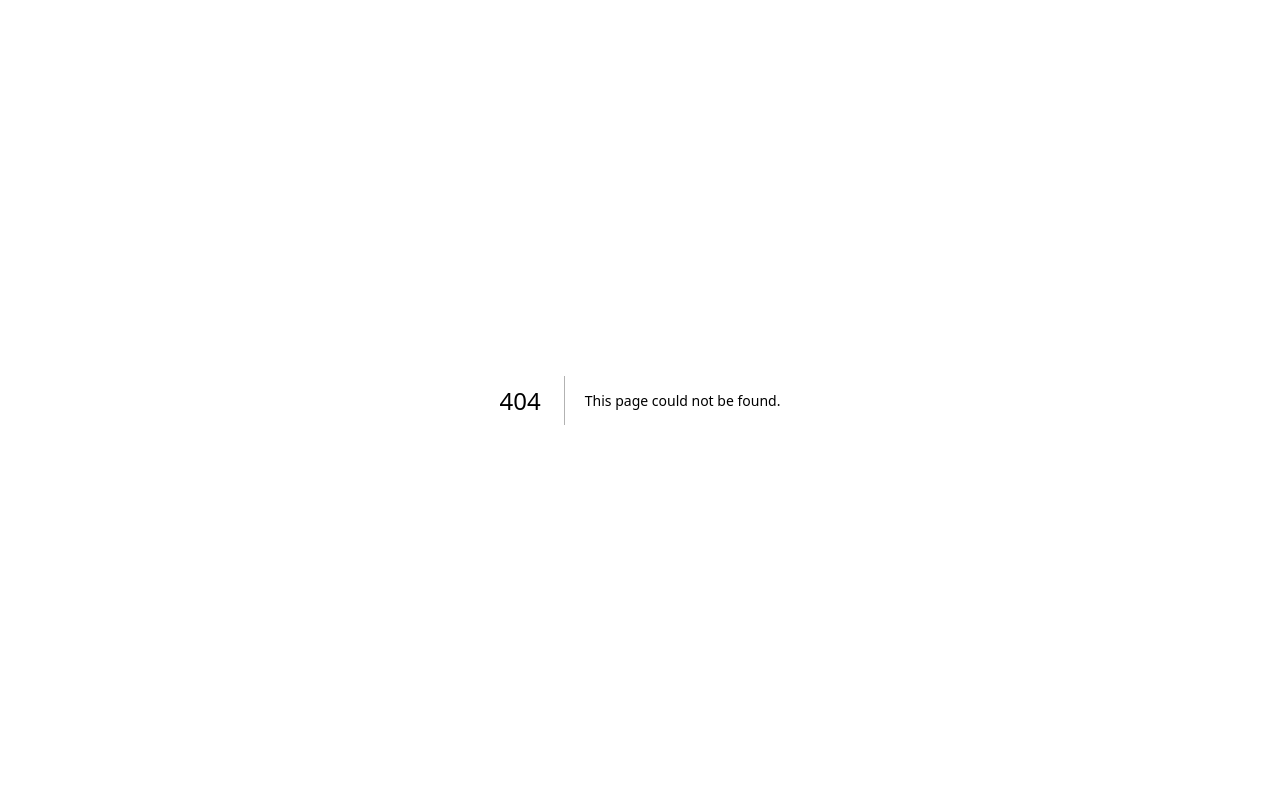
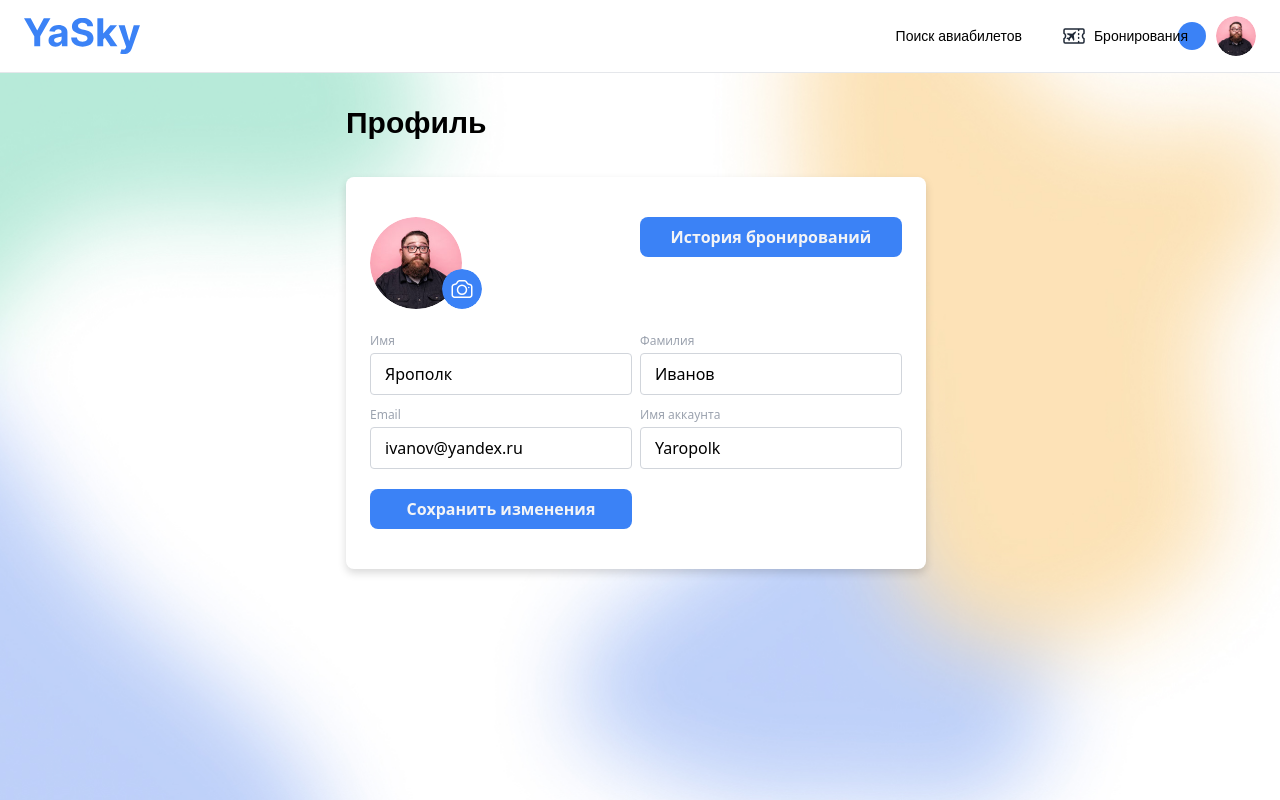
Before and after one commit to diplom-misis/booking, a Next.js app in the folder booking-nextjs-app/: page /profile in a window 1280 px wide. Before the commit this address had no page. Built offline with nearby package versions, Linux system fonts and the light colour scheme.

Commit message:
profile add

```diff
--- a/booking-nextjs-app/src/components/InputField.tsx
+++ b/booking-nextjs-app/src/components/InputField.tsx
@@ -1,25 +1,28 @@
 interface InputFieldProps {
   label: string;
   type?: string;
-  placeholder: string;
+  placeholder?: string;
   width: string;
+  value?: string;
   linkComponent?: React.ReactNode;
 }
 
 export default function InputField({
   label,
   type = 'text',
-  placeholder,
+  placeholder = '',
   width,
+  value = '',
   linkComponent,
 }: InputFieldProps) {
   return (
     <div className={`flex flex-col gap-1 ${width}`}>
-      <p className="text-gray-400 text-xs">{label}</p>
+      <p className='text-gray-400 text-xs'>{label}</p>
       <input
         type={type}
-        className="border border-gray-300 rounded px-3.5 py-2 w-full"
+        className='border border-gray-300 rounded px-3.5 py-2 w-full'
         placeholder={placeholder}
+        value={value}
       />
       {linkComponent && <>{linkComponent}</>}
     </div>
--- /dev/null
+++ b/booking-nextjs-app/src/components/PrimaryButton.tsx
@@ -0,0 +1,21 @@
+import React from 'react';
+
+interface PrimaryButtonProps {
+  onClick?: () => void;
+  children: React.ReactNode;
+  className?: string;
+}
+
+const PrimaryButton: React.FC<PrimaryButtonProps> = ({ onClick = () => {}, children, className = '' }) => {
+  return (
+    <button
+      type='button'
+      onClick={onClick}
+      className={`bg-blue-500 text-gray-100 py-2 rounded-lg font-bold ${className}`}
+    >
+      {children}
+    </button>
+  );
+};
+
+export default PrimaryButton;
--- a/booking-nextjs-app/src/pages/auth/index.tsx
+++ b/booking-nextjs-app/src/pages/auth/index.tsx
@@ -1,56 +1,52 @@
-import InputField from "@/components/InputField";
-import { Logo } from "@/components/logo";
-import Link from "next/link";
+import InputField from '@/components/InputField';
+import { Logo } from '@/components/logo';
+import PrimaryButton from '@/components/PrimaryButton';
+import Link from 'next/link';
 
 export default function AuthPage() {
   // TODO добавить Roboto шрифт
   return (
     <div>
-      <div className="flex flex-col justify-center w-screen h-screen">
-        <div className="flex justify-center gap-44">
-          <div className="flex flex-col gap-10 rounded-lg px-4 py-5 self-center">
-            <div className="flex flex-col gap-4">
+      <div className='flex flex-col justify-center w-screen h-screen'>
+        <div className='flex justify-center gap-[calc(0.5rem+10vw)] xl:gap-[11rem] px-1'>
+          <div className='hidden md:flex flex-col gap-10 rounded-lg px-4 py-5 self-center'>
+            <div className='flex flex-col gap-4'>
               <Logo />
-              <div className="flex flex-col">
-                <p className="text-2xl">Исследуйте вымышленные города</p>
-                <p className="text-2xl">из сказок, бронируя билеты</p>
-                <p className="text-2xl">легко и быстро.</p>
+              <div className='flex flex-col'>
+                <p className='text-2xl'>Исследуйте вымышленные города</p>
+                <p className='text-2xl'>из сказок, бронируя билеты</p>
+                <p className='text-2xl'>легко и быстро.</p>
               </div>
             </div>
-            <div className="flex flex-col gap-1">
-              <p className="text-sm text-gray-500">У вас ещё нет аккаунта?</p>
-              <Link href="#" className="text-blue-500 font-bold">
+            <div className='flex flex-col gap-1'>
+              <p className='text-sm text-gray-500'>У вас ещё нет аккаунта?</p>
+              <Link href='#' className='text-blue-500 font-bold'>
                 Зарегистрироваться
               </Link>
             </div>
           </div>
 
-          <div className="flex flex-col gap-6 bg-white px-6 py-8 shadow-[0_4px_8px_rgba(0,0,0,0.15)] rounded-lg font-sans">
-            <h2 className="text-2xl font-bold">Вход в аккаунт</h2>
-            <div className="flex flex-col gap-4">
+          <div className='flex flex-col gap-6 bg-transparent px-6 py-[2.5rem] shadow-none md:bg-white md:shadow-[0_4px_8px_rgba(0,0,0,0.15)] rounded-lg font-sans'>
+            <h2 className='text-2xl font-bold'>Вход в аккаунт</h2>
+            <form className='flex flex-col gap-4'>
               <InputField
-                label="Email или логин"
-                placeholder="ivanov@yandex.ru"
-                width="w-[332px]"
+                label='Email или логин'
+                placeholder='ivanov@yandex.ru'
+                width='w-[332px]'
               />
               <InputField
-                label="Пароль"
-                type="password"
-                placeholder="******"
-                width="w-[332px]"
+                label='Пароль'
+                type='password'
+                placeholder='******'
+                width='w-[332px]'
                 linkComponent={
-                  <Link href="#" className="text-gray-500 self-end">
+                  <Link href='#' className='text-gray-500 self-end'>
                     Забыли пароль?
                   </Link>
                 }
               />
-            </div>
-            <button
-              type="submit"
-              className="bg-blue-500 text-gray-100 px-16 py-2 rounded-lg font-bold"
-            >
-              Войти
-            </button>
+              <PrimaryButton className='mt-2'>Войти</PrimaryButton>
+            </form>
           </div>
         </div>
       </div>
--- /dev/null
+++ b/booking-nextjs-app/src/pages/auth/register.tsx
@@ -0,0 +1,70 @@
+import InputField from "@/components/InputField";
+import { Logo } from "@/components/logo";
+import Link from "next/link";
+
+export default function AuthPage() {
+  // TODO добавить Roboto шрифт
+  return (
+    <div>
+      <div className="flex flex-col justify-center w-screen h-screen">
+        <div className="flex justify-center gap-[calc(0.5rem+10vw)] xl:gap-[11rem] px-1">
+          <div className="flex flex-col gap-10 rounded-lg px-4 py-5 self-center">
+            <div className="flex flex-col gap-4">
+              <Logo />
+              <div className="flex flex-col">
+                <p className="text-2xl">Исследуйте вымышленные города</p>
+                <p className="text-2xl">из сказок, бронируя билеты</p>
+                <p className="text-2xl">легко и быстро.</p>
+              </div>
+            </div>
+            <div className="flex flex-col gap-1">
+              <p className="text-sm text-gray-500">Уже зарегистрированы?</p>
+              <Link href="#" className="text-blue-500 font-bold">
+                Войти в аккаунт
+              </Link>
+            </div>
+          </div>
+
+          <div className="flex flex-col gap-6 bg-white px-6 py-[2.5rem] shadow-[0_4px_8px_rgba(0,0,0,0.15)] rounded-lg font-sans">
+            <h2 className="text-2xl font-bold">Регистрация</h2>
+            <div className="flex flex-col gap-4">
+              <InputField
+                label="Имя"
+                placeholder="Ярополк"
+                width="w-[332px]"
+              />
+              <InputField
+                label="Фамилия"
+                placeholder="Иванов"
+                width="w-[332px]"
+              />
+              <InputField
+                label="Email"
+                placeholder="ivanov@yandex.ru"
+                width="w-[332px]"
+              />
+              <InputField
+                label="Придумайте пароль"
+                type="password"
+                placeholder="Пароль"
+                width="w-[332px]"
+              />
+              <InputField
+                label="Повторите пароль"
+                type="password"
+                placeholder="Пароль"
+                width="w-[332px]"
+              />
+            </div>
+            <button
+              type="submit"
+              className="bg-blue-500 text-gray-100 px-16 py-2 rounded-lg font-bold"
+            >
+              Зарегистрироваться
+            </button>
+          </div>
+        </div>
+      </div>
+    </div>
+  );
+}
--- a/booking-nextjs-app/src/pages/layout.tsx
+++ b/booking-nextjs-app/src/pages/layout.tsx
@@ -8,7 +8,7 @@ export function Layout({ children }: { children: React.ReactNode }) {
   const [currentPage, setCurrentPage] = useState<'booking' | 'allBookings' | 'profile'>('booking')
 
   return (
-    <div className='bg-gray-100 md:bg-[url(../images/layout-bg.jpg)] bg-fixed bg-cover bg-center z-[-9999] relative'>
+    <div>
       <header className='px-5 pt-2 pb-3 md:px-6 md:py-4 bg-white flex justify-between rounded-b-xl md:rounded-none border-b border-gray-200 relative z-[-999]'>
         <Logo className='hidden md:inline' />
         <nav className='flex gap-2 justify-between md:justify-end w-full'>
--- /dev/null
+++ b/booking-nextjs-app/src/pages/profile/index.tsx
@@ -0,0 +1,71 @@
+import PrimaryButton from '@/components/PrimaryButton';
+import { Layout } from '../layout';
+import defaultAvatar from '@/images/default-avatar.svg';
+import avatarUpload from '@/images/avatar-upload.svg';
+import Image from 'next/image';
+import InputField from '@/components/InputField';
+
+export default function ProfilePage() {
+
+  return (
+    <Layout>
+      <div className='flex flex-col justify-self-center w-full md:w-auto gap-3'>
+        <div className='flex items-center gap-2 md:mb-6'>
+          <h1 className='text-xl md:text-3xl font-bold'>Профиль</h1>
+        </div>
+        <div className='flex flex-col gap-6 bg-white px-6 py-[2.5rem] shadow-[0_4px_8px_rgba(0,0,0,0.15)] rounded-lg font-sans'>
+          <div className='flex justify-between'>
+            <button className='relative cursor-pointer'>
+              <Image
+                src={defaultAvatar}
+                width={92}
+                height={92}
+                className='rounded-full'
+                alt='Аватар пользователя'
+              />
+              <Image
+                src={avatarUpload}
+                width={40}
+                height={40}
+                className='absolute bottom-0 right-[-20px] w-[40px] h-[40px] rounded-full'
+                alt='Загрузить аватар'
+              />
+            </button>
+            <PrimaryButton className='w-[262px] h-[2.5rem]'>История бронирований</PrimaryButton>
+          </div>
+          <form className='flex flex-col gap-3'>
+            <div className='flex gap-2'>
+              <InputField
+                label='Имя'
+                value='Ярополк'
+                width='w-[262px]'
+              />
+              <InputField
+                label='Фамилия'
+                value='Иванов'
+                width='w-[262px]'
+              />
+            </div>
+            <div className='flex gap-2'>
+              <InputField
+                label='Email'
+                value='ivanov@yandex.ru'
+                width='w-[262px]'
+              />
+              <InputField
+                label='Имя аккаунта'
+                value='Yaropolk'
+                width='w-[262px]'
+              />
+            </div>
+            <div className='flex justify-start mt-2'>
+              <PrimaryButton className='w-[262px] h-[2.5rem]'>
+                Сохранить изменения
+              </PrimaryButton>
+            </div>
+            </form>
+        </div>
+      </div>
+    </Layout>
+  );
+}
--- a/booking-nextjs-app/src/styles/globals.css
+++ b/booking-nextjs-app/src/styles/globals.css
@@ -5,6 +5,13 @@
 :root {
   --background: #ffffff;
   --foreground: #171717;
+  --bg-image: url('../images/layout-bg.jpg');
+}
+
+@media (max-width: 768px) {
+  :root {
+    --bg-image: url('../images/layout-bg-mobile.jpg');
+  }
 }
 
 @media (prefers-color-scheme: dark) {
@@ -16,4 +23,8 @@
 
 body {
   font-family: Arial, Helvetica, sans-serif;
+  background-image: var(--bg-image);
+  background-attachment: fixed;
+  background-size: cover;
+  background-position: center;
 }
```
Also changed, not shown: booking-nextjs-app/src/components/layouts/AuthLayout.tsx (added), booking-nextjs-app/src/images/avatar-upload.svg (added), booking-nextjs-app/src/images/layout-bg-mobile.jpg (added).
